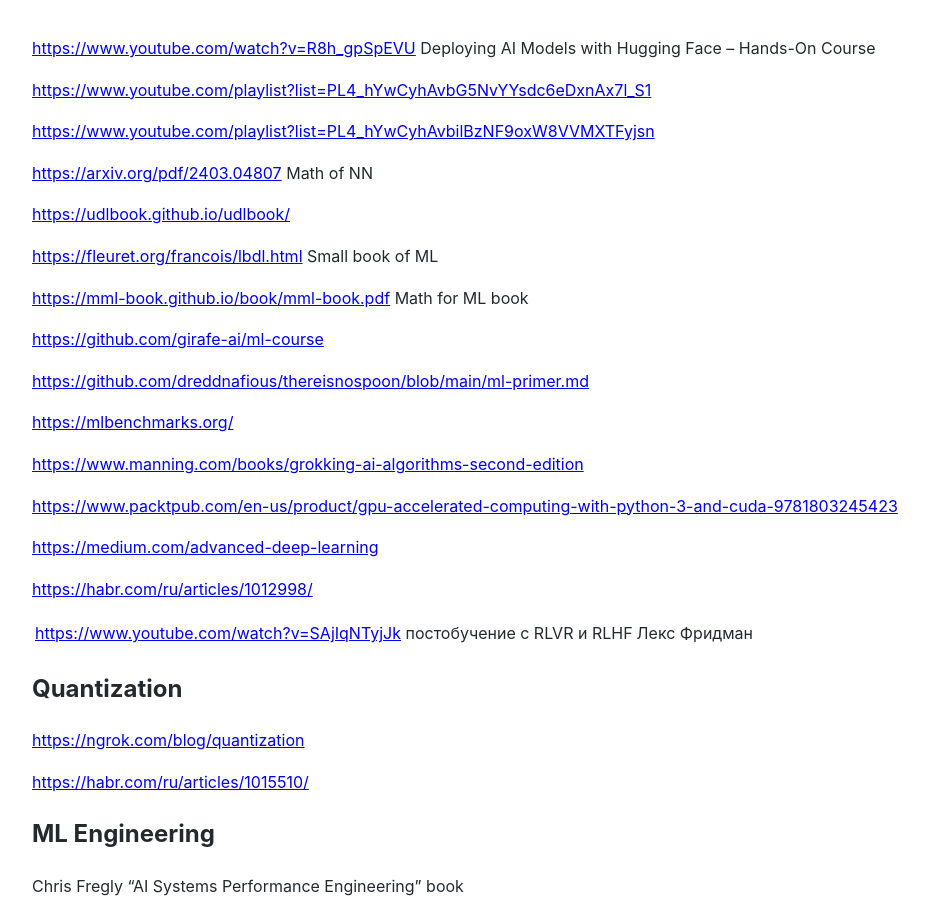
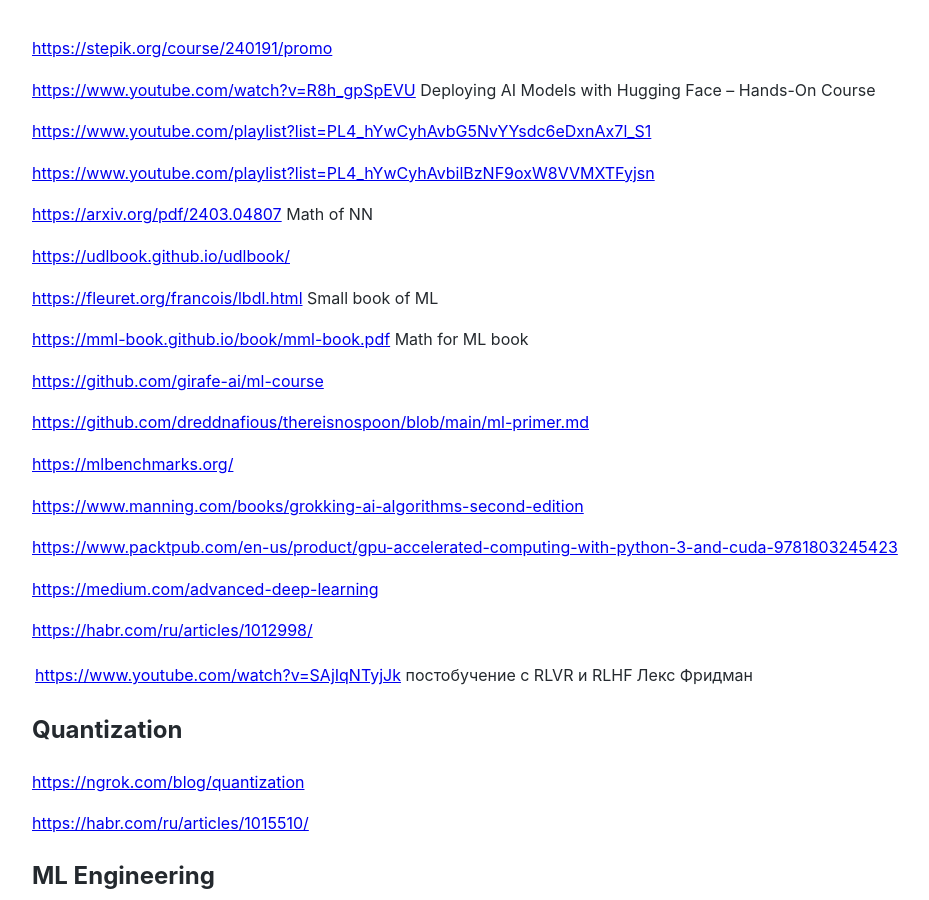
Before and after one commit to Michael-Lubinsky/michael-lubinsky.github.com, a Jekyll site: the page built from ml/mamba.md, in a window 1280 px wide and 900 px high. Shown: the whole window, without its empty margins (158-1087 px from the left). Built offline with Jekyll 4.4.1, drawn with Linux system fonts in a browser that asks for light colours; our own code applies the rules of GitHub Pages for plain Markdown files.

Commit message:
Update mamba.md

```diff
--- a/ml/mamba.md
+++ b/ml/mamba.md
@@ -1,3 +1,8 @@
+
+
+
+
+<https://stepik.org/course/240191/promo>
 
 <https://www.youtube.com/watch?v=R8h_gpSpEVU>
 Deploying AI Models with Hugging Face – Hands-On Course
```
